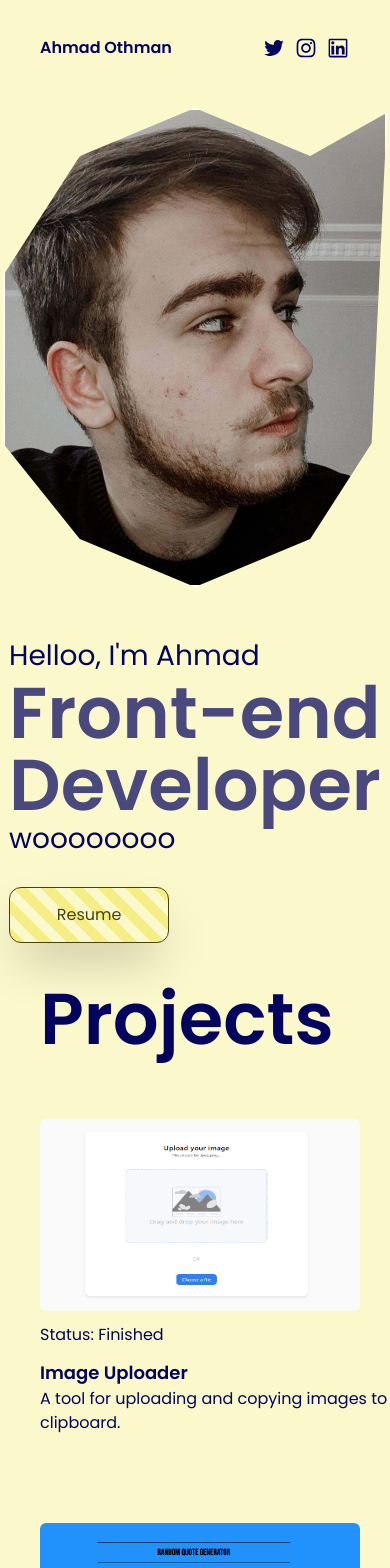
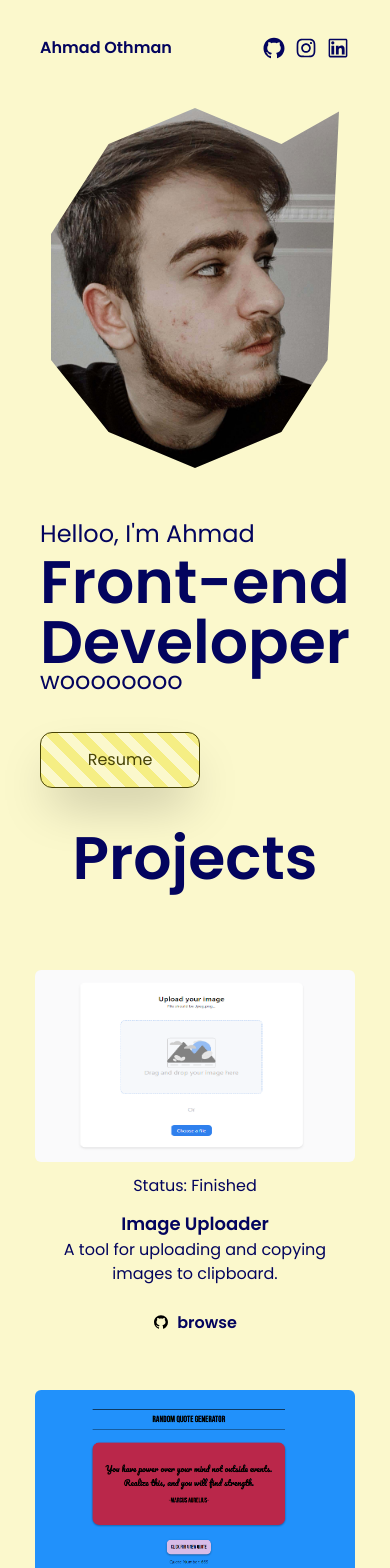
Before and after one commit to So8oS/so8os-portfolio, a Next.js app: page / in a window 390 px wide. Shown: the top 1568 px of the page. Built offline with nearby package versions, Linux system fonts and the light colour scheme.

Commit message:
resposiveness fix for everything (95%) - edited card

```diff
--- a/src/components/Intro.tsx
+++ b/src/components/Intro.tsx
@@ -6,19 +6,19 @@ const Intro = () => {
     md:flex-row gap-12  '>
         <div className='flex flex-col '>
 
-            <span className='text-[1.75rem]'> Helloo, I&apos;m Ahmad </span>
+            <span className=' text-[1.5rem] md:text-[1.75rem]'> Helloo, I&apos;m Ahmad </span>
             <div className='flex flex-col animate-pulse'>
-                <span className='font-bold text-7xl  '>Front-end</span>
-                <span className='font-bold text-7xl  '>Developer</span>
+                <span className='text-6xl font-bold md:text-7xl  '>Front-end</span>
+                <span className='text-6xl font-bold md:text-7xl  '>Developer</span>
             </div>
-            <span className='text-[1.75rem] animate-bounce '>woooooooo</span>
+            <span className=' animate-bounce text-[1.5rem] md:text-[1.75rem] '>woooooooo</span>
             <button
             className=' w-40 h-14 font-Poppins  bg-darkYellow stripes border
             hover:scale-110 transition-all duration-300 active:scale-75
             border-darkBrown  text-darkBrown font- shadow-2xl rounded-xl mt-6' >Resume</button>
 
         </div>
-        <div className=" w-96 border-2 border-white rounded-circle" style={{ clipPath: 'polygon(50% 0%, 80% 10%, 100% 1%, 96% 70%, 80% 90%, 50% 100%, 20% 90%, 0% 70%, 0% 35%, 20% 10%)' }} >
+        <div className="  w-72 border-white md:w-[22rem] " style={{ clipPath: 'polygon(50% 0%, 80% 10%, 100% 1%, 96% 70%, 80% 90%, 50% 100%, 20% 90%, 0% 70%, 0% 35%, 20% 10%)' }} >
             <img className='' src="/pic.jpg" alt="ahmad" />
         </div>
     </div>
--- a/src/components/ProjectCard.tsx
+++ b/src/components/ProjectCard.tsx
@@ -1,25 +1,42 @@
 import React from 'react'
+import { AiFillGithub } from 'react-icons/ai';
 
 interface projectCardProps{
   name: string;
   image: string;
   description: string;
   status: string;
+  link : string;
+  github : string;
 }
 
 
 
 export const ProjectCard = ( props:projectCardProps) => {
   return (
-    <div className=' flex flex-col w-[23rem] h-96 rounded-md gap-3 hover:scale-110 transition-all duration-500  '>
+    <div className=' flex flex-col  w-[20rem] justify-center items-center  h-[25rem] rounded-md gap-3
+     md:w-[23rem]
+     md:hover:scale-110 transition-all duration-500
+     '>
         <div>
             <img className='rounded-md w-80 h-48' src={props.image} alt="" />
+
         </div>
-            <span className=''>{`Status: ${props.status}`}</span>
-        <div className='flex flex-col '>
+
+        <span className=''>{`Status: ${props.status}`}</span>
+
+        <div className='flex flex-col items-center text-center h-10 mb-12'>
             <span className='font-bold text-lg '>{props.name}</span>
-            <span className=''>{props.description}</span>
+            <span className='w-[20.2rem] '>{props.description}</span>
         </div>
+
+        <div className='flex justify-center items-center gap-2'>
+          <a className='hover:text-gray-500 ' href={props.github} target='_blank' rel="noreferrer"><AiFillGithub className='cursor-pointer  ' /></a>
+          <a className='' href={props.link} >
+          <span className='font-extrabold hover:text-gray-500' >browse</span>
+        </a>
+        </div>
+
     </div>
   )
 }
--- a/src/components/ProjectList.tsx
+++ b/src/components/ProjectList.tsx
@@ -5,14 +5,24 @@ import { projects } from './projects'
 const ProjectList = () => {
   return (
     <>
-    <span className='text-darkBlue text-7xl font-extrabold'>
-      Projects
-    </span>
-      <div className='mt-16 flex flex-col justify-center items-center gap-5  md:flex-row flex-wrap '>
+    <div className='flex justify-center items-center  '>
+      <span className='text-6xl font-bold md:text-7xl '>
+        Projects
+      </span>
+    </div>
+      <div className='mt-16 flex flex-col justify-center items-center gap-5  md:flex-row md:flex-wrap '>
         {
           projects.map((project) => (
             <>
-            <ProjectCard key={project.id} name={project.title} image={project.image} description={project.description} status={project.status} />
+            <ProjectCard
+            key={project.id}
+            name={project.title}
+            image={project.image}
+            description={project.description}
+            status={project.status}
+            link={project.link}
+            github={project.github}
+             />
             </>
           ))
         }
--- a/src/components/navbar.tsx
+++ b/src/components/navbar.tsx
@@ -1,16 +1,12 @@
 import React from 'react'
-import {AiOutlineTwitter, AiOutlineInstagram, AiOutlineLinkedin} from 'react-icons/ai'
+import {AiOutlineInstagram, AiOutlineLinkedin, AiFillGithub} from 'react-icons/ai'
 
 const Navbar = () => {
   return (
     <div className='flex justify-between font-Poppins mb-12  md:mb-24'>
         <span className='font-semibold' >Ahmad Othman</span>
-        {/* <div className='flex gap-4 font-Poppins '>
-            <a className='text-darkBlue' href="#">Home</a>
-            <a className='text-darkBlue' href="#">About</a>
-        </div> */}
         <div className='flex items-center gap-2'>
-            <a href="https://twitter.com/So8os_2000" className='text-darkBlue' rel="noreferrer" target="_blank" ><AiOutlineTwitter  className=' w-6 h-6' /></a>
+            <a href="https://twitter.com/So8os_2000" className='text-darkBlue' rel="noreferrer" target="_blank" ><AiFillGithub  className=' w-6 h-6' /></a>
             <a href="https://www.instagram.com/don_so8os/" className='text-darkBlue' rel="noreferrer" target="_blank"><AiOutlineInstagram className=' w-6 h-6' /></a>
             <a href="https://www.linkedin.com/in/ahmad-othman-422117172/" className='text-darkBlue' rel="noreferrer" target="_blank"><AiOutlineLinkedin className=' w-6 h-6'/></a>
         </div>
--- a/src/components/projects.tsx
+++ b/src/components/projects.tsx
@@ -5,6 +5,8 @@ export const projects = [
             description :"A tool for uploading and copying images to clipboard.",
             image :  "/image-uploader.png",
             status :  "Finished",
+            link : "https://image-uploader-ahmad.vercel.app/",
+            github : "https://github.com/So8oS/image-uploader-next"
         },
         {
             id : 1,
@@ -12,13 +14,18 @@ export const projects = [
             description :"Generates random quotes on button click.",
             image :  "/quote-generator.png",
             status :  "Finished",
+            link : "https://ahmadothman-quotegenerator.netlify.app/",
+            github : "https://github.com/So8oS/quotes"
+
         },
         {
             id : 2,
             title :  "Le Khalil Le Cookies",
             description :"A website for my friends cookie bussines that he sadly no longer runs(pixel art themed).",
             image :  "/lekhalilecookies.png",
-            status :  "I dont really know if im finishing this at this point.",
+            status :  "I dont really know.",
+            link : "",
+            github : ""
         },
         {
             id : 3,
@@ -26,6 +33,9 @@ export const projects = [
             description :" Just a cute page with cat pics that I made to practice tailwind css.",
             image :  "/meow.png",
             status :  "Finished",
+            link : "https://meooww.netlify.app/",
+            github : "https://github.com/So8oS/tailwind_practice_meoowww"
+
         },
 
       ];
--- a/src/pages/index.tsx
+++ b/src/pages/index.tsx
@@ -10,7 +10,7 @@ const Home: NextPage = () => {
     setLoading(true);
     setTimeout(() => {
       setLoading(false);
-    }, 2600);
+    }, 100);
   }, []);
 
 
@@ -19,7 +19,7 @@ const Home: NextPage = () => {
 {loading ? (
 
 
-  <div className="body ">
+  <div className=" body ">
     <div className="content">
     <h2 className="text_shadows  ">hey</h2>
     </div>
--- a/src/styles/loading.css
+++ b/src/styles/loading.css
@@ -27,7 +27,7 @@
   flex-direction: column;
   justify-content: center;
   overflow: hidden;
-  background-color: #eff8e2;
+  background-color: lightYellow;
 }
 
 .content {
```
